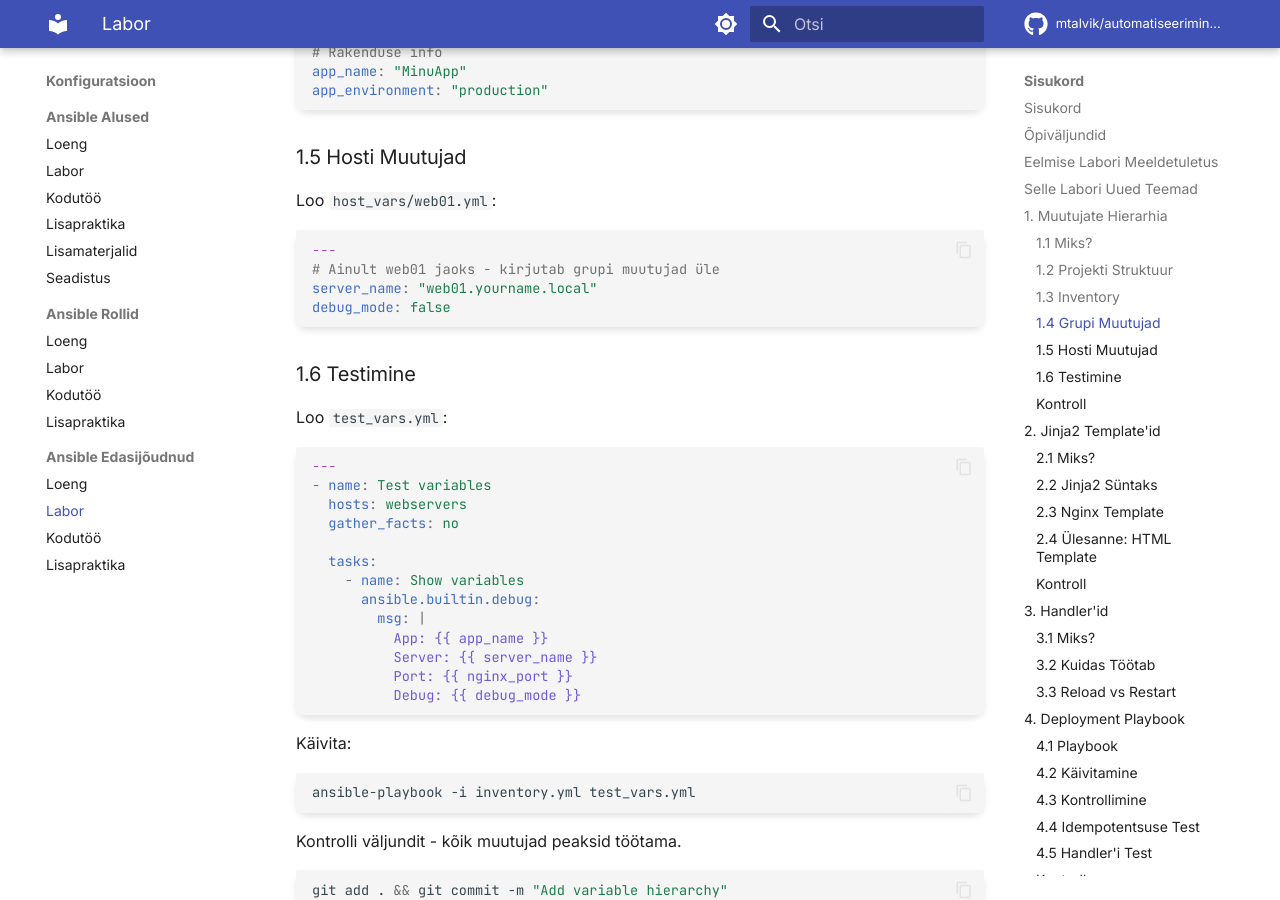
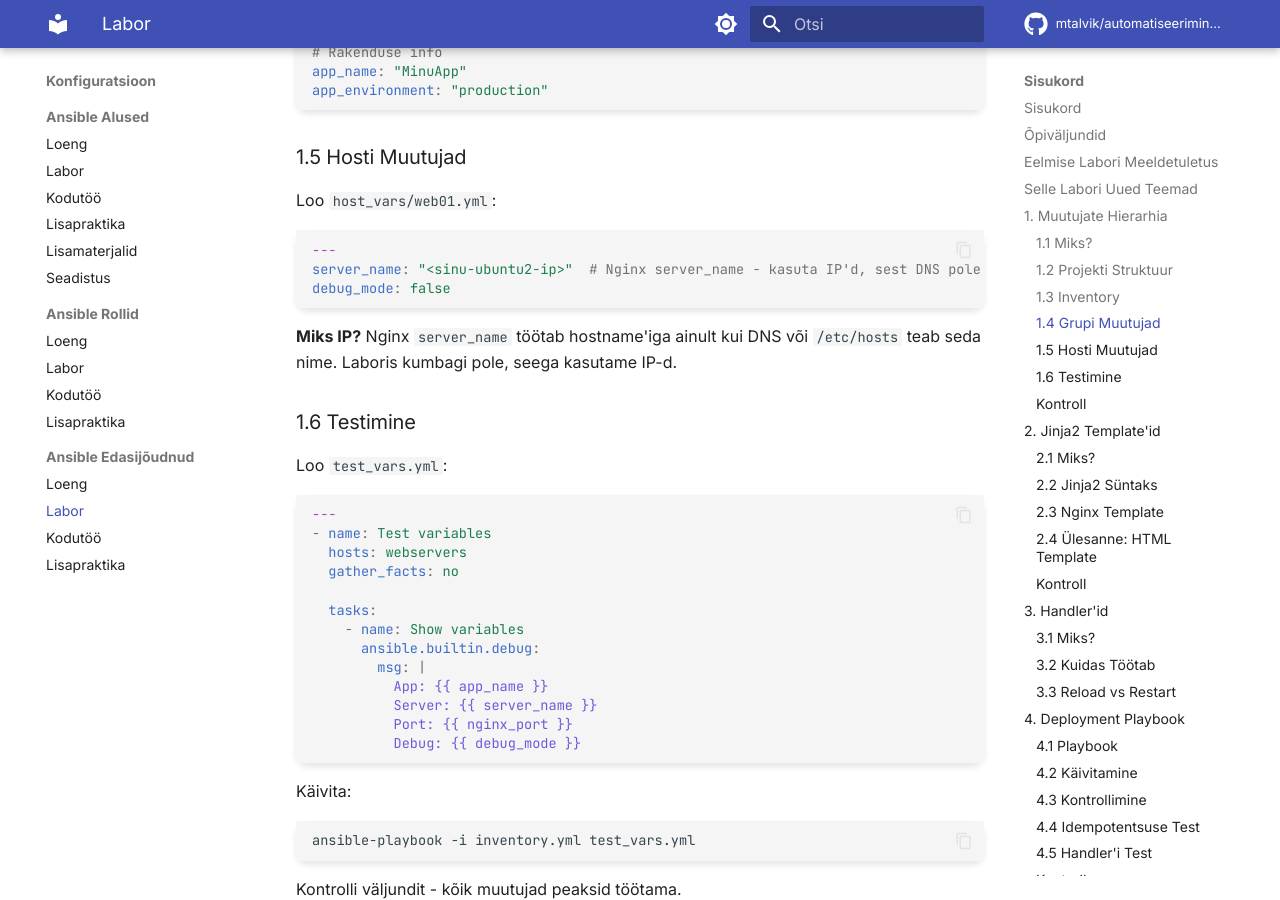
Before and after one commit to mtalvik/automatiseerimine_ext, an MkDocs documentation site: the page built from docs/ansible_advanced/labor.md, in a window 1280 px wide and 900 px high, scrolled down 3801 px. Built offline with MkDocs 1.6.1 and Material for MkDocs 9.7.7, drawn with Linux system fonts in a browser that asks for light colours; comment, search, counter and statistics services are not loaded; some of the changed text lies outside the part shown.

Commit message:
Update labor.md with IP usage explanation for Nginx
Clarify usage of IP for Nginx server_name in lab setup.

````diff
--- a/docs/ansible_advanced/labor.md
+++ b/docs/ansible_advanced/labor.md
@@ -153,10 +153,11 @@ Loo `host_vars/web01.yml`:
 
 ```yaml
 ---
-# Ainult web01 jaoks - kirjutab grupi muutujad üle
-server_name: "web01.yourname.local"
+server_name: "<sinu-ubuntu2-ip>"  # Nginx server_name - kasuta IP'd, sest DNS pole seadistatud
 debug_mode: false
 ```
+
+**Miks IP?** Nginx `server_name` töötab hostname'iga ainult kui DNS või `/etc/hosts` teab seda nime. Laboris kumbagi pole, seega kasutame IP-d.
 
 ### 1.6 Testimine
 
@@ -535,7 +536,7 @@ debug_mode: true
 
 ### 5.4 Ülesanne: Host Vars
 
-Loo ise `host_vars/dev01.yml` failis `server_name` muutuja dev01 jaoks.
+Loo ise `host_vars/dev01.yml` - lisa `server_name` muutuja oma Ubuntu 1 IP-ga.
 
 ### 5.5 Selektiivne Deploy
 
````
